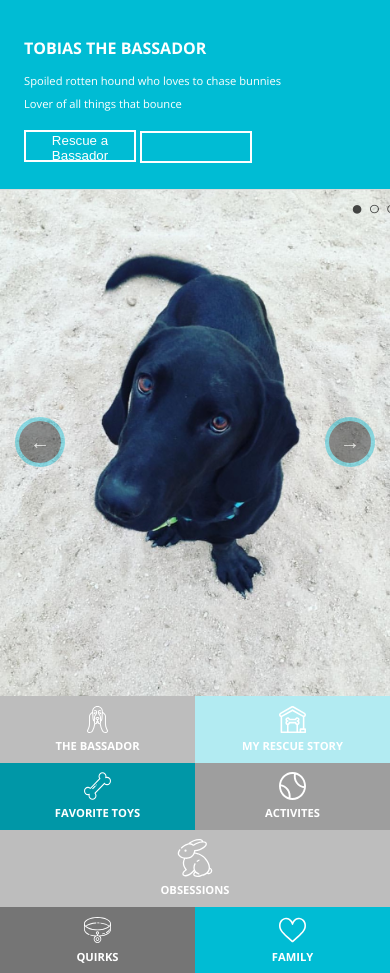
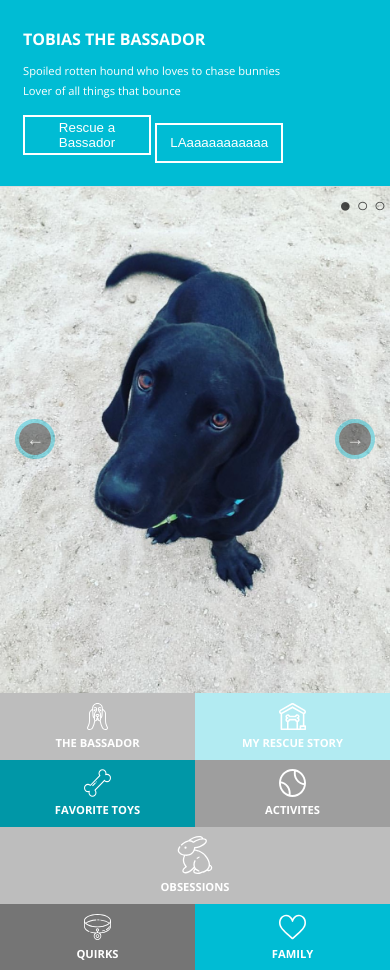
Before and after one commit to kayleenovak/kb-comp-challenge-1, a plain HTML site: page index.html in a window 390 px wide. Drawn offline with nearby package versions, Linux system fonts and the light colour scheme.

Commit message:
Add positioning at all media queries for scroll buttons

```diff
--- a/index.html
+++ b/index.html
@@ -7,46 +7,46 @@
   <meta name="viewport" content="width=device-width, initial-scale=1">
 </head>
 <body>
-  <article class="info-section">
+  <section class="info-section">
     <h1>TOBIAS THE BASSADOR</h1>
     <p>Spoiled rotten hound who loves to chase bunnies</p>
     <p>Lover of all things that bounce</p>
     <form>
       <button class="info-btn">Rescue a Bassador</button>
-      <button class="info-btn"></button>
+      <button class="info-btn">LAaaaaaaaaaaa</button>
     </form>
-  </article>
-  <section class="the-bassador">
+  </section>
+  <section class="the-bassador grid-squares">
     <img src="images/basset-hound.svg" class="basset-hound">
     <h6>THE BASSADOR</h6>
   </section>
-  <section class="photo-area">
+  <section class="photo-area grid-squares">
     <img src="images/image.jpg" class="tobias-picture">
       <button class="left-photo-scroll-btn">←</button>
       <button class="right-photo-scroll-btn">→</button>
     <p class="photo-scroll-dots">● ○ ○</p>
   </section>
-  <section class="my-rescue-story">
+  <section class="my-rescue-story grid-squares">
     <img src="images/dog-house.svg" class="basset-hound">
     <h6>MY RESCUE STORY</h6>
   </section>
-  <section class="activities">
+  <section class="activities grid-squares">
     <img src="images/ball.svg" class="basset-hound">
     <h6>ACTIVITES</h6>
   </section>
-  <section class="favorite-toys">
+  <section class="favorite-toys grid-squares">
     <img src="images/bone.svg" class="basset-hound">
     <h6>FAVORITE TOYS</h6>
   </section>
-  <section class="quirks">
+  <section class="quirks grid-squares">
     <img src="images/collar.svg" class="basset-hound">
     <h6>QUIRKS</h6>
   </section>
-  <section class="family">
+  <section class="family grid-squares">
     <img src="images/like.svg" class="basset-hound">
     <h6>FAMILY</h6>
   </section>
-  <section class="obsessions">
+  <section class="obsessions grid-squares">
     <img src="images/easter-bunny.svg" class="basset-hound obsessions-icon">
     <h6>OBSESSIONS</h6>
   </section>
--- a/style.css
+++ b/style.css
@@ -3,95 +3,44 @@
 }
 
 body {
+  color: white;
   display: grid;
-  width: 100%;
-  height: 100vh;
+  font-family: 'Open Sans', sans-serif;
   grid-template-areas: "info-section    info-section  the-bassador  photo-area"
                        "my-rescue-story activities    favorite-toys photo-area"
                        "quirks          family        obsessions    photo-area";
   grid-template-columns: repeat(3, 1fr) 2fr;
   grid-template-rows: repeat(3, 1fr);
-  color: white;
-  font-family: 'Open Sans', sans-serif;
+  height: 100vh;
   margin: 0;
+  width: 100%;
 }
 
 .info-section {
-  padding: 1.5rem;
-  grid-area: info-section;
   background-color: #00BCD4;
   flex-direction: column;
+  grid-area: info-section;
   justify-content: center;
-}
-
-section {
-  display: flex;
-  flex-direction: column;
-  align-items: center;
-  justify-content: center;
+  padding: 23px;
 }
 
 p {
-  margin: 0 0 .5rem 0;
+  font-size: .9rem  ;
   font-weight: 300;
+  margin: 0 0 7px 0;
 }
 
 form {
-  margin-top: 1.2rem;
+  margin-top: 17px;
 }
 
 .info-btn {
+  background: none;
   border: 2px solid white;
-  height: 2rem;
-  width: 7rem;
-  background: none;
   color: white;
+  height: 2.5rem;
+  width: 8rem;
 }
-
-.photo-area {
-  position: relative;
-}
-
-
-.left-photo-scroll-btn {
-  color: white;
-  border: 4px solid #00BCD4;
-  text-align: center;
-  font-size: 20px;
-  background-color: black;
-  opacity: .4;
-  width: 50px;
-  height: 50px;
-  border-radius: 25px;
-  margin: 0;
-  position: absolute;
-  left: 15px;
-}
-
-.right-photo-scroll-btn {
-  color: white;
-  border: 4px solid #00BCD4;
-  text-align: center;
-  font-size: 20px;
-  background-color: black;
-  opacity: .4;
-  width: 50px;
-  height: 50px;
-  border-radius: 25px;
-  position: absolute;
-  margin: 0;
-  right: 15px;
-}
-
-.photo-scroll-dots {
-  color: black;
-  position: absolute;
-  font-size: 20px;
-  opacity: .7;
-  left: 95%;
-  top: 3%;
-}
-
 
 .the-bassador {
   grid-area: the-bassador;
@@ -103,39 +52,16 @@ form {
 }
 
 h6 {
+  font-size: 1.2vw;
+  margin: .5rem;
   text-align: center;
-  font-size: 1rem;
-  margin: .5rem;
 }
 
-.my-rescue-story {
-  grid-area: my-rescue-story;
-  background-color: #B2EBF2;
-}
-
-.activities {
-  grid-area: activities;
-  background-color: #9E9E9E;
-}
-
-.favorite-toys {
-  grid-area: favorite-toys;
-  background-color: #0097A7;
-}
-
-.quirks {
-  grid-area: quirks;
-  background-color: #757575;
-}
-
-.family {
-  grid-area: family;
-  background-color: #00BCD4;
-}
-
-.obsessions {
-  grid-area: obsessions;
-  background-color: #BDBDBD;
+.grid-squares {
+  align-items: center;
+  display: flex;
+  flex-direction: column;
+  justify-content: center;
 }
 
 .photo-area {
@@ -150,6 +76,71 @@ h6 {
   object-fit: cover;
 }
 
+.left-photo-scroll-btn,
+.right-photo-scroll-btn {
+  background-color: black;
+  border: 4px solid #00BCD4;
+  border-radius: 20px;
+  color: white;
+  font-size: 18px;
+  height: 40px;
+  margin: 0;
+  opacity: .4;
+  position: absolute;
+  text-align: center;
+  width: 40px;
+}
+
+
+.left-photo-scroll-btn {
+  left: 15px;
+}
+
+.right-photo-scroll-btn {
+  right: 15px;
+}
+
+.photo-scroll-dots {
+  color: black;
+  font-size: 20px;
+  left: 87%;
+  opacity: .7;
+  position: absolute;
+  top: 10px;
+  width: 50px;
+}
+
+.my-rescue-story {
+  background-color: #B2EBF2;
+  grid-area: my-rescue-story;
+}
+
+
+.activities {
+  background-color: #9E9E9E;
+  grid-area: activities;
+}
+
+.favorite-toys {
+  background-color: #0097A7;
+  grid-area: favorite-toys;
+}
+
+.quirks {
+  background-color: #757575;
+  grid-area: quirks;
+}
+
+.family {
+  background-color: #00BCD4;
+  grid-area: family;
+}
+
+.obsessions {
+  background-color: #BDBDBD;
+  grid-area: obsessions;
+}
+
 @media screen and (max-width: 950px) {
   body {
   display: grid;
@@ -162,29 +153,79 @@ h6 {
   margin: 0;
   }
 
+  h1 {
+    font-size: 1.2rem;
+    margin-top: 5px;
+  }
+
+  p {
+    font-size: .8rem;
+    margin-bottom: 5px;
+  }
+
+  .info-btn {
+    margin-top: 0;
+  }
+
   .photo-area {
     position: relative;
   }
 
-.left-photo-scroll-btn {
+  .photo-scroll-dots {
+    left: 87%;
     position: absolute;
-margin: 0;
-left: 15px;
+    top: 10px;
+  }
 }
 
-.right-photo-scroll-btn {
-  position: absolute;
+@media screen and (max-width: 800px) {
+  body {
+  display: grid;
+  grid-template-areas: "info-section    info-section     the-bassador"
+                       "info-section    info-section     my-rescue-story"
+                       "obsessions      photo-area       photo-area"
+                       "family          photo-area       photo-area"
+                       "activities      photo-area       photo-area"
+                       "favorite-toys   photo-area       photo-area"
+                       "quirks          photo-area       photo-area";
+  grid-template-columns: repeat(3, 1fr);
+  grid-template-rows: repeat(7, 1fr);
   margin: 0;
-  right: 15px;
   }
 
   .photo-scroll-dots {
+    width: 50px;
     position: absolute;
-  top: 33%;
-  left: 94%;
+    margin: 0;
+    top: 5px;
+    left: 88%;
   }
+
+@media screen and (max-width: 675px) {
+  body {
+  display: grid;
+  grid-template-areas: "info-section    info-section    info-section"
+                       "the-bassador    photo-area      photo-area"
+                       "my-rescue-story photo-area      photo-area"
+                       "favorite-toys   photo-area      photo-area"
+                       "activities      photo-area      photo-area"
+                       "family          photo-area      photo-area"
+                       "obsessions      photo-area      photo-area"
+                       "quirks          photo-area      photo-area";
+  grid-template-columns: repeat(3, 1fr);
+  grid-template-rows: repeat(8, 1fr);
+  margin: 0;
   }
-  @media screen and (max-width: 675px) {
+
+  .photo-scroll-dots {
+    width: 50px;
+    position: absolute;
+    margin: 0;
+    top: 5px;
+    left: 85%;
+  }
+
+@media screen and (max-width: 500px) {
   body {
   display: grid;
   grid-template-areas: "info-section    info-section"
@@ -194,7 +235,7 @@ left: 15px;
                        "obsessions      obsessions"
                        "quirks          family";
   grid-template-columns: repeat(2, 1fr);
-  grid-template-rows: 1fr 3fr repeat(4, 1fr);
+  grid-template-rows: repeat(6, 1fr);
   margin: 0;
   }
 
@@ -211,7 +252,7 @@ h6 {
       margin: 0 0 .3rem 0;
   }
 
-section {
+  .grid-squares {
     padding: .3rem;
   }
 
@@ -224,18 +265,7 @@ section {
 
   .photo-area {
     position: relative;
-}
-
-.left-photo-scroll-btn {
-  position: absolute;
-  left: 15px;
-  margin: 0;
-}
-
-.right-photo-scroll-btn {
-  position: absolute;
-  margin: 0;
-  right: 15px;
+    padding: 0;
   }
 
   .photo-scroll-dots {
@@ -243,8 +273,7 @@ section {
     position: absolute;
     margin: 0;
     top: 5px;
-  left: 90%;
-
+    left: 87%;
   }
 
   .basset-hound {
@@ -255,8 +284,4 @@ section {
   .obsessions-icon {
     width: 10%;
   }
-
-.photo-area {
-  padding: 0;
   }
-}
```
Lines whose indentation alone changed are shown as unchanged.
